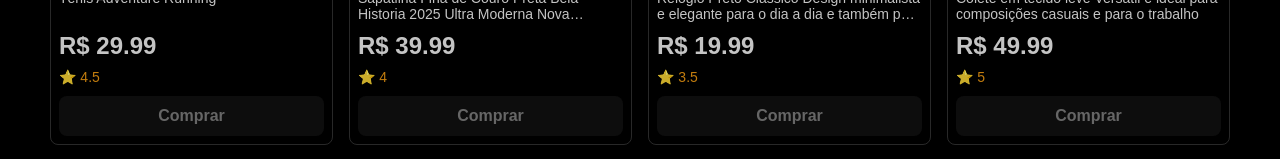
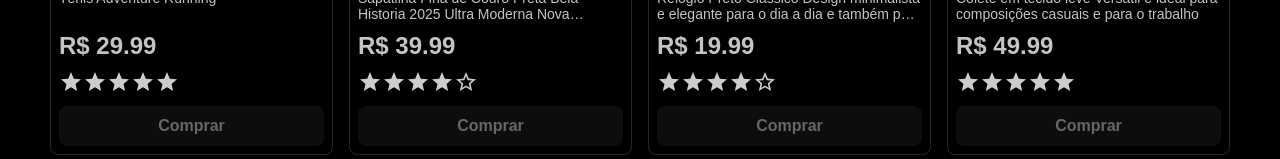
Before and after one commit to devgabrielnascimento/mais-pra-shop, a React (Vite) app: page /modules in a window 1280 px wide. Both pictures are taken after a click on the button 1116 px from the left and 30 px from the top of the page. Shown: the part 463-622 px from the top of the page. Built offline with nearby package versions, Linux system fonts and the light colour scheme.

Commit message:
:lipstick: style:  add rating in CSS Modules

```diff
--- a/src/styles/02-css-modules/components/ProductCard/ProductCard.module.css
+++ b/src/styles/02-css-modules/components/ProductCard/ProductCard.module.css
@@ -50,8 +50,9 @@
 }
 
 .rating {
-  font-size: 14px;
-  line-height: 14px;
+  display: flex;
+  align-self: flex-start;
+  width: auto;
   align-self: flex-start;
   color: #f39c12;
 }
--- a/src/styles/02-css-modules/components/ProductCard/ProductCard.tsx
+++ b/src/styles/02-css-modules/components/ProductCard/ProductCard.tsx
@@ -5,6 +5,7 @@ import { useProductCardLoading } from "../../../../hooks/useProductCardLoading";
 import { Skeleton } from "../Skeleton/Skeleton";
 import { Button } from "../Button/Button";
 import NewIcon from "../../../../assets/new-icon.svg";
+import Rating from "@mui/material/Rating";
 export function ProductCard({
   id,
   title,
@@ -63,7 +64,33 @@ export function ProductCard({
       {isLoading ? (
         <Skeleton width="120px" height="24px" alignSelf="flex-start" />
       ) : (
-        <p className={styles.rating}>⭐ {rating}</p>
+        <div className={styles.rating}>
+          {theme === "light" ? (
+            <Rating
+              name="simple-controlled"
+              value={rating}
+              readOnly
+              sx={{
+                color: "#CC340E",
+                "& .MuiRating-iconEmpty": {
+                  color: "#CC340E", // cor das estrelas vazias
+                },
+              }}
+            />
+          ) : (
+            <Rating
+              name="simple-controlled"
+              value={rating}
+              readOnly
+              sx={{
+                color: "#FFFFFF",
+                "& .MuiRating-iconEmpty": {
+                  color: "#FFFFFF",
+                },
+              }}
+            />
+          )}
+        </div>
       )}
 
       {isLoading ? (
```
